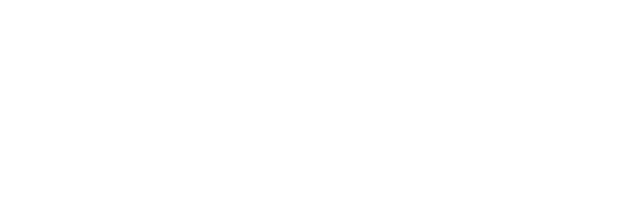
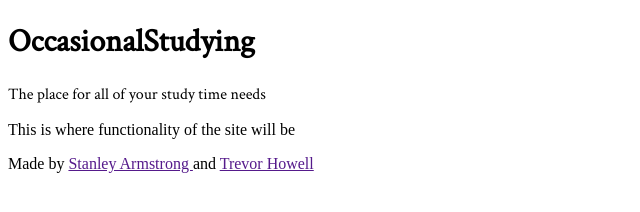
Before and after one commit to stanleyarmstrong/studytime.com, a plain HTML site: page index.html in a window 1280 px wide. Shown: the whole page, without its empty margins (0-640 px from the left). Drawn offline with Linux system fonts and the light colour scheme.

Commit message:
Made basic things appear

```diff
--- a/index.html
+++ b/index.html
@@ -1,9 +1,39 @@
 <!DOCTYPE html>
 <html>
     <head>
-        <link href = "style.css">
+        <meta charset="UTF-8">
+        <link href = "style.css" rel = "stylesheet">
+        <link href="https://fonts.googleapis.com/css?family=Crimson+Text" rel="stylesheet">
     </head>
     <body>
+        <header>
+            <div class = "hero">
+                <h1>
+                    OccasionalStudying
+                </h1>
+                <p>
+                    The place for all of your study time needs
+                </p>
+            </div>
+    </header>
+    <section class = "mainFunctionality">
+        <p>
+            This is where functionality of the site will be
+        </p>
+    </section>
+    <footer>
+        <p>
+            Made by
+            <a href = "">
+                Stanley Armstrong
+            </a>
+            and
+            <a href = "">
+                Trevor Howell
+            </a>
+        </p>
+        </footer>
+
         <script src = "script.js"></script>
     </body>
 </html>
--- a/style.css
+++ b/style.css
@@ -0,0 +1,3 @@
+.hero {
+    font-family: 'Crimson Text', serif;
+}
```
